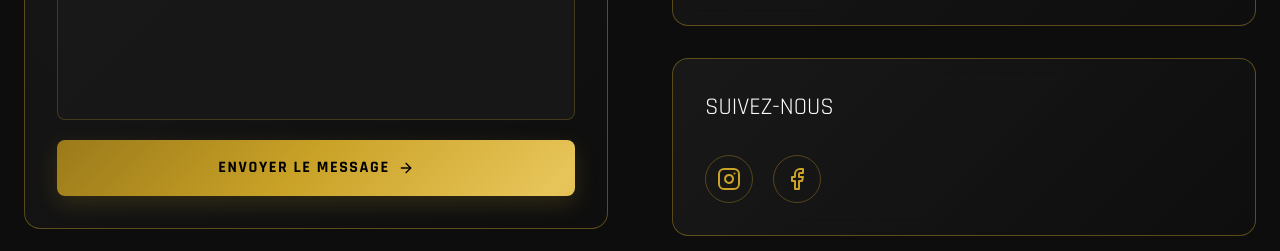
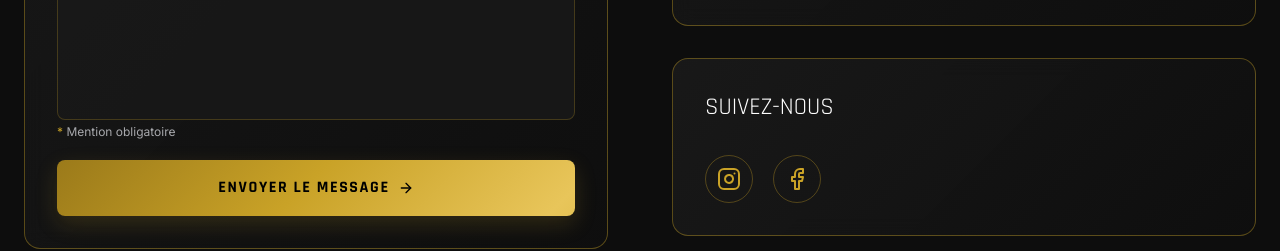
Before and after one commit to PerformancePrestigeAcademy/performance-prestige-academy, a React (Vite) app: page /contact in a window 1280 px wide. Shown: the part 1700-1951 px from the top of the page. Built offline with nearby package versions, Linux system fonts and the light colour scheme.

Commit message:
PATCH 027 v2

```diff
--- a/src/components/ContactForm.tsx
+++ b/src/components/ContactForm.tsx
@@ -257,6 +257,9 @@ w-full
     placeholder="Décrivez votre projet..."
     className="contact-input w-full px-4 py-3 rounded-lg text-sm resize-none"
   />
+<p className="text-xs text-[#A8A9AD] mt-1">
+  <span className="text-[#C9A227]">*</span> Mention obligatoire
+</p>
 
 </div>
 
--- a/src/components/HomePage.tsx
+++ b/src/components/HomePage.tsx
@@ -204,7 +204,7 @@ function Maintenance() {
     <section id="maintenance" className="py-24 sm:py-32 bg-[#0A0A0A]">
       <div className="max-w-7xl mx-auto px-4 sm:px-6">
         <div className="text-center mb-20">
-          <p className="font-racing text-sm sm:text-base tracking-[0.5em] text-[#C9A227] mb-4">NOS EXPERTISES</p>
+          <p className="font-racing text-base sm:text-lg tracking-[0.5em] text-[#C9A227] mb-4">NOS EXPERTISES</p>
           <h2 className="font-racing font-bold text-4xl sm:text-5xl lg:text-6xl text-white mb-6">
             QUATRE PILIERS
             <span className="gold-gradient"> D'EXCELLENCE</span>
```
